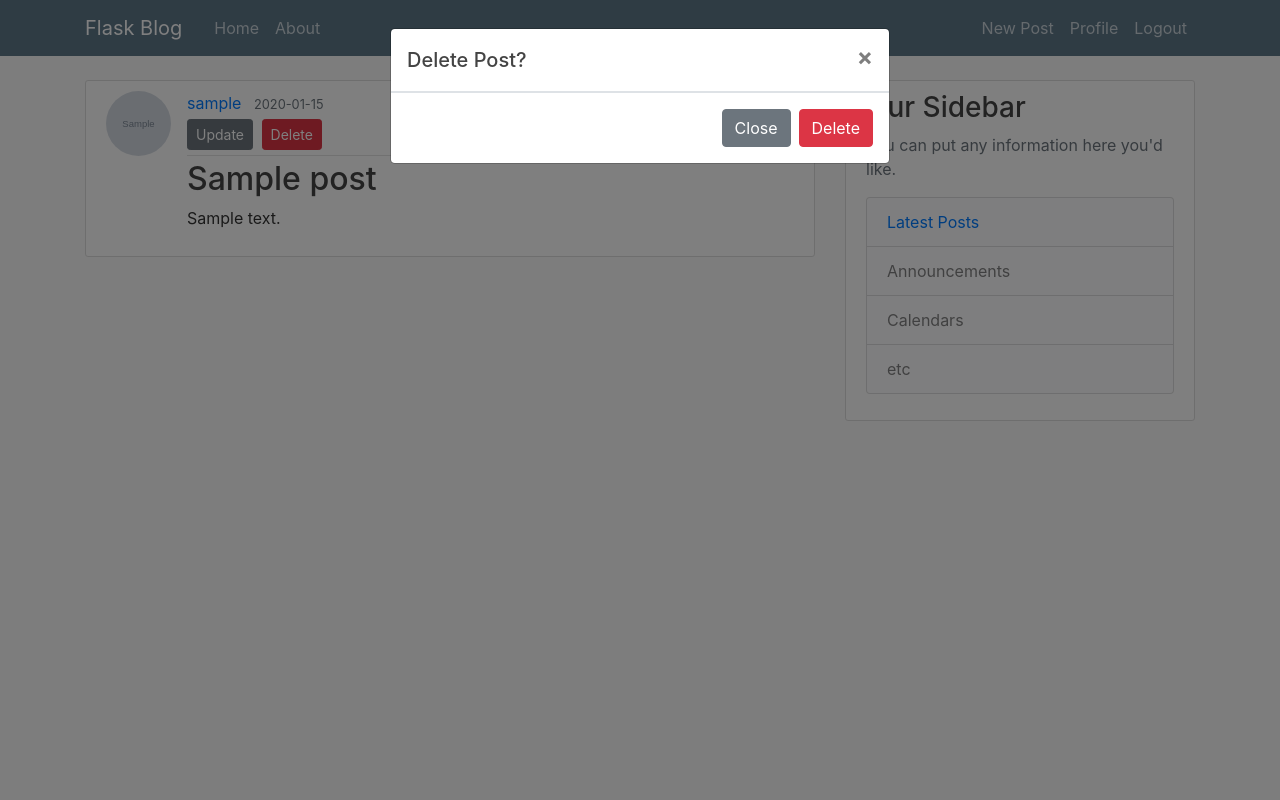
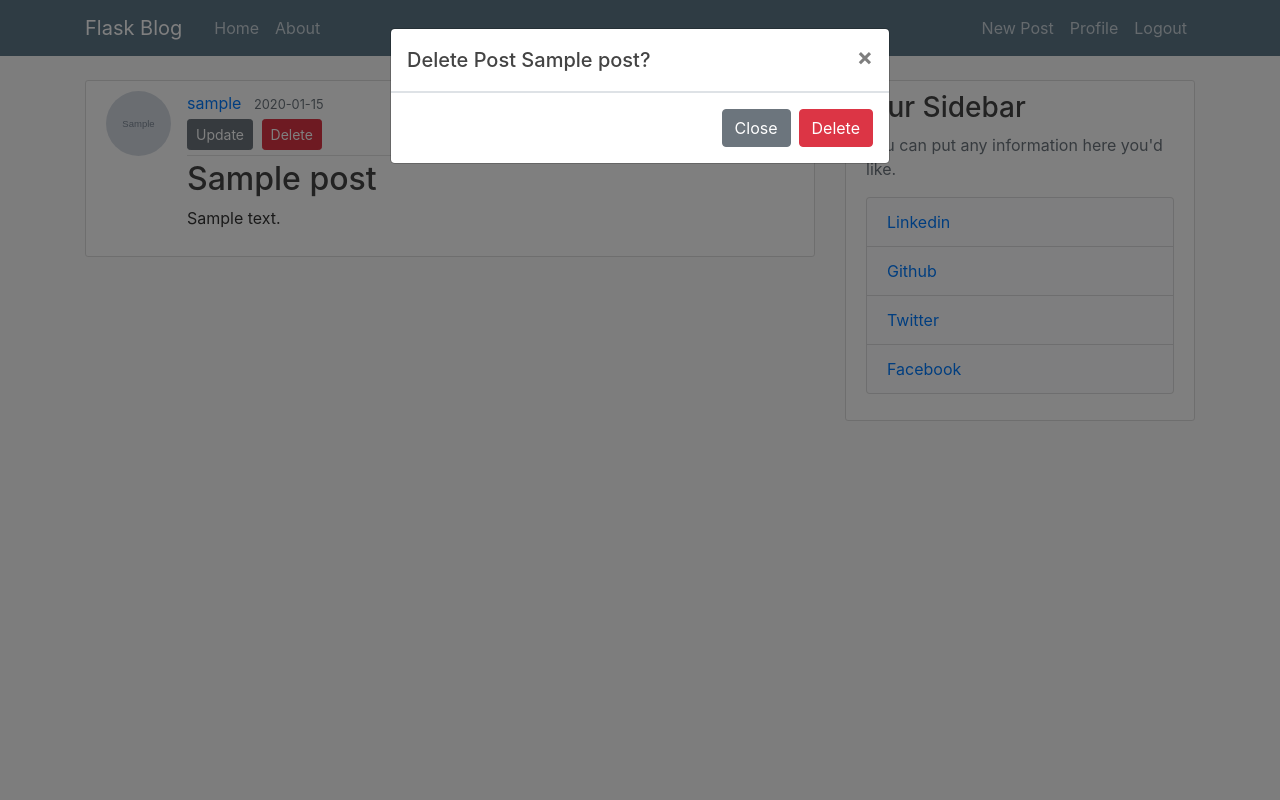
Before and after one commit to davishek7/Flask_Full_Featured_BlogApp, a Flask app: page /post/1 in a window 1280 px wide, after a click on "Delete". Run offline with Flask 2, Linux system fonts and the light colour scheme; a user stored in the database is signed in; tables that the repository leaves empty hold one stand-in row (values such as "Sample post"); grey boxes marked "Sample" are stand-in pictures; some libraries are stand-ins or nearby versions.

Commit message:
Some changes

```diff
--- a/flaskblogapp/__init__.py
+++ b/flaskblogapp/__init__.py
@@ -4,6 +4,7 @@ from flask_bcrypt import Bcrypt
 from flask_login import LoginManager
 from flask_mail import Mail
 from flaskblogapp.config import Config
+from flask_ckeditor import CKEditor
 
 db=SQLAlchemy()
 bcrypt=Bcrypt()
@@ -11,6 +12,7 @@ login_manager=LoginManager()
 login_manager.login_view='users.login'
 login_manager.login_message_category='info'
 mail=Mail()
+ckeditor = CKEditor()
 
 def create_app(config_class=Config):
     app=Flask(__name__)
@@ -20,6 +22,7 @@ def create_app(config_class=Config):
     bcrypt.init_app(app)
     login_manager.init_app(app)
     mail.init_app(app)
+    ckeditor.init_app(app)
 
     from flaskblogapp.users.routes import users
     from flaskblogapp.posts.routes import posts
--- a/flaskblogapp/config.py
+++ b/flaskblogapp/config.py
@@ -1,10 +1,11 @@
 import os
 class Config:
+    CKEDITOR_PKG_TYPE = 'full'
     SECRET_KEY=os.environ.get('SECRET_KEY')
     SQLALCHEMY_DATABASE_URI=os.environ.get('SQLALCHEMY_DATABASE_URI')
     SQLALCHEMY_TRACK_MODIFICATIONS=False
-    MAIL_SERVER='smtp.mailtrap.io'
-    MAIL_PORT=2525
+    MAIL_SERVER = 'smtp.gmail.com'
+    MAIL_PORT = 587
     MAIL_USERNAME=os.environ.get('EMAIL_USER')
     MAIL_PASSWORD=os.environ.get('EMAIL_PASS')
     MAIL_USE_TLS=True
--- a/flaskblogapp/posts/forms.py
+++ b/flaskblogapp/posts/forms.py
@@ -1,8 +1,9 @@
 from flask_wtf import FlaskForm
-from wtforms import StringField,TextAreaField,SubmitField
+from wtforms import StringField,SubmitField
+from flask_ckeditor import CKEditorField
 from wtforms.validators import DataRequired
 
 class PostForm(FlaskForm):
     title=StringField('Title',validators=[DataRequired()])
-    content=TextAreaField('Content',validators=[DataRequired()])
+    content = CKEditorField('Content', validators=[DataRequired()])
     submit = SubmitField('Post')
--- a/flaskblogapp/templates/create_post.html
+++ b/flaskblogapp/templates/create_post.html
@@ -37,7 +37,6 @@
         </div>
       </form>
   </div>
-  <script>
-    CKEDITOR.replace(content);
-</script>
+  {{ ckeditor.load() }}
+  {{ ckeditor.config(name='content') }}
 {%endblock content%}
--- /dev/null
+++ b/flaskblogapp/templates/delete_modal.html
@@ -0,0 +1,19 @@
+<!-- Delete Modal -->
+<div class="modal fade" id="deleteModal" tabindex="-1" aria-labelledby="deleteModalLabel" aria-hidden="true">
+    <div class="modal-dialog">
+        <div class="modal-content">
+            <div class="modal-header">
+                <h5 class="modal-title" id="deleteModalLabel">Delete Post {{post.title}}?</h5>
+                <button type="button" class="close" data-dismiss="modal" aria-label="Close">
+                    <span aria-hidden="true">&times;</span>
+                </button>
+            </div>
+            <div class="modal-footer">
+                <button type="button" class="btn btn-secondary" data-dismiss="modal">Close</button>
+                <form action="{{url_for('posts.delete_post',post_id=post.id)}}" method="POST">
+                    <input type="submit" class="btn btn-danger" value="Delete">
+                </form>
+            </div>
+        </div>
+    </div>
+</div>
--- a/flaskblogapp/templates/home.html
+++ b/flaskblogapp/templates/home.html
@@ -9,7 +9,7 @@
       <small class="text-muted">{{ post.date_posted.strftime('%Y-%m-%d') }}</small>
     </div>
     <h2><a class="article-title" href="{{url_for('posts.post',post_id=post.id)}}">{{ post.title }}</a></h2>
-    <p class="article-content">{{ post.content }}</p>
+    <p class="article-content">{{ post.content |safe }}</p>
   </div>
 </article>
 {% endfor %}
--- a/flaskblogapp/templates/layout.html
+++ b/flaskblogapp/templates/layout.html
@@ -6,9 +6,6 @@
   <!-- Required meta tags -->
   <meta charset="utf-8">
   <meta name="viewport" content="width=device-width, initial-scale=1, shrink-to-fit=no">
-
-  <!-- CKEditor JS-->
-  <script src="https://cdn.ckeditor.com/4.15.0/standard/ckeditor.js"></script>
 
   <!-- Bootstrap CSS -->
   <link rel="stylesheet" href="https://cdn.jsdelivr.net/npm/bootstrap@4.5.3/dist/css/bootstrap.min.css"
@@ -24,34 +21,7 @@
 </head>
 
 <body>
-  <header class="site-header">
-    <nav class="navbar navbar-expand-md navbar-dark bg-steel fixed-top">
-      <div class="container">
-        <a class="navbar-brand mr-4" href="/">Flask Blog</a>
-        <button class="navbar-toggler" type="button" data-toggle="collapse" data-target="#navbarToggle"
-          aria-controls="navbarToggle" aria-expanded="false" aria-label="Toggle navigation">
-          <span class="navbar-toggler-icon"></span>
-        </button>
-        <div class="collapse navbar-collapse" id="navbarToggle">
-          <div class="navbar-nav mr-auto">
-            <a class="nav-item nav-link" href="{{url_for('main.index')}}">Home</a>
-            <a class="nav-item nav-link" href="{{url_for('main.about')}}">About</a>
-          </div>
-          <!-- Navbar Right Side -->
-          <div class="navbar-nav">
-            {% if current_user.is_authenticated %}
-            <a class="nav-item nav-link" href="{{url_for('posts.new_post')}}">New Post</a>
-            <a class="nav-item nav-link" href="{{url_for('users.account')}}">Profile</a>
-            <a class="nav-item nav-link" href="{{url_for('users.logout')}}">Logout</a>
-            {% else %}
-            <a class="nav-item nav-link" href="{{url_for('users.login')}}">Login</a>
-            <a class="nav-item nav-link" href="{{url_for('users.register')}}">Register</a>
-            {% endif %}
-          </div>
-        </div>
-      </div>
-    </nav>
-  </header>
+  {%include 'navbar.html'%}
   <main role="main" class="container">
     <div class="row">
       <div class="col-md-8">
@@ -72,10 +42,13 @@
           <p class='text-muted'>You can put any information here you'd like.
           <ul class="list-group">
             <li class="list-group-item list-group-item-light">
-              <a href="{{url_for('main.index')}}">Latest Posts</a></li>
-            <li class="list-group-item list-group-item-light">Announcements</li>
-            <li class="list-group-item list-group-item-light">Calendars</li>
-            <li class="list-group-item list-group-item-light">etc</li>
+              <a href="https://www.linkedin.com/in/davishek7/">Linkedin</a></li>
+            <li class="list-group-item list-group-item-light">
+              <a href="https://github.com/davishek7/">Github</a></li>
+            <li class="list-group-item list-group-item-light">
+              <a href="https://twitter.com/davishek7">Twitter</a></li>
+            <li class="list-group-item list-group-item-light">
+              <a href="https://www.facebook.com/avishek.das.906638">Facebook</a></li>
           </ul>
           </p>
         </div>
--- /dev/null
+++ b/flaskblogapp/templates/navbar.html
@@ -0,0 +1,28 @@
+<header class="site-header">
+    <nav class="navbar navbar-expand-md navbar-dark bg-steel fixed-top">
+        <div class="container">
+            <a class="navbar-brand mr-4" href="/">Flask Blog</a>
+            <button class="navbar-toggler" type="button" data-toggle="collapse" data-target="#navbarToggle"
+                aria-controls="navbarToggle" aria-expanded="false" aria-label="Toggle navigation">
+                <span class="navbar-toggler-icon"></span>
+            </button>
+            <div class="collapse navbar-collapse" id="navbarToggle">
+                <div class="navbar-nav mr-auto">
+                    <a class="nav-item nav-link" href="{{url_for('main.index')}}">Home</a>
+                    <a class="nav-item nav-link" href="{{url_for('main.about')}}">About</a>
+                </div>
+                <!-- Navbar Right Side -->
+                <div class="navbar-nav">
+                    {% if current_user.is_authenticated %}
+                    <a class="nav-item nav-link" href="{{url_for('posts.new_post')}}">New Post</a>
+                    <a class="nav-item nav-link" href="{{url_for('users.account')}}">Profile</a>
+                    <a class="nav-item nav-link" href="{{url_for('users.logout')}}">Logout</a>
+                    {% else %}
+                    <a class="nav-item nav-link" href="{{url_for('users.login')}}">Login</a>
+                    <a class="nav-item nav-link" href="{{url_for('users.register')}}">Register</a>
+                    {% endif %}
+                </div>
+            </div>
+        </div>
+    </nav>
+</header>
--- a/flaskblogapp/templates/post.html
+++ b/flaskblogapp/templates/post.html
@@ -14,26 +14,8 @@
       {% endif %}
     </div>
     <h2 class="article-title">{{ post.title }}</h2>
-    <p class="article-content">{{ post.content }}</p>
+    <p class="article-content">{{ post.content | safe }}</p>
   </div>
 </article>
-<!-- Modal -->
-<div class="modal fade" id="deleteModal" tabindex="-1" aria-labelledby="deleteModalLabel" aria-hidden="true">
-    <div class="modal-dialog">
-      <div class="modal-content">
-        <div class="modal-header">
-          <h5 class="modal-title" id="deleteModalLabel">Delete Post?</h5>
-          <button type="button" class="close" data-dismiss="modal" aria-label="Close">
-            <span aria-hidden="true">&times;</span>
-          </button>
-        </div>
-        <div class="modal-footer">
-          <button type="button" class="btn btn-secondary" data-dismiss="modal">Close</button>
-          <form action="{{url_for('posts.delete_post',post_id=post.id)}}" method="POST">
-          <input type="submit" class="btn btn-danger" value="Delete">
-          </form>
-        </div>
-      </div>
-    </div>
-  </div>
+{%include 'delete_modal.html'%}
 {%endblock content%}
--- a/flaskblogapp/templates/user_posts.html
+++ b/flaskblogapp/templates/user_posts.html
@@ -10,7 +10,7 @@
       <small class="text-muted">{{ post.date_posted.strftime('%Y-%m-%d') }}</small>
     </div>
     <h2><a class="article-title" href="{{url_for('posts.post',post_id=post.id)}}">{{ post.title }}</a></h2>
-    <p class="article-content">{{ post.content }}</p>
+    <p class="article-content">{{ post.content | safe }}</p>
   </div>
 </article>
 {% endfor %}
--- a/requirements.txt
+++ b/requirements.txt
@@ -7,6 +7,7 @@ dnspython==2.0.0
 email-validator==1.1.1
 Flask==1.1.2
 Flask-Bcrypt==0.7.1
+Flask-CKEditor==0.4.4.1
 Flask-Login==0.5.0
 Flask-Mail==0.9.1
 Flask-SQLAlchemy==2.4.4
```
Also changed, not shown: flaskblogapp/site.db (deleted), 1 other file.
